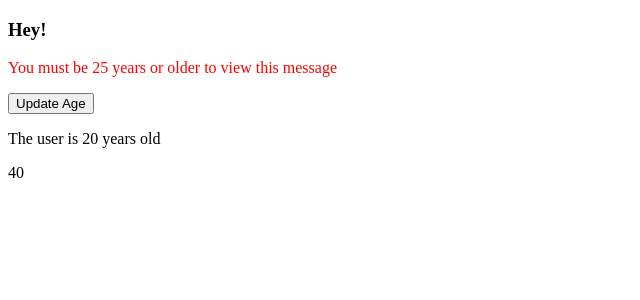
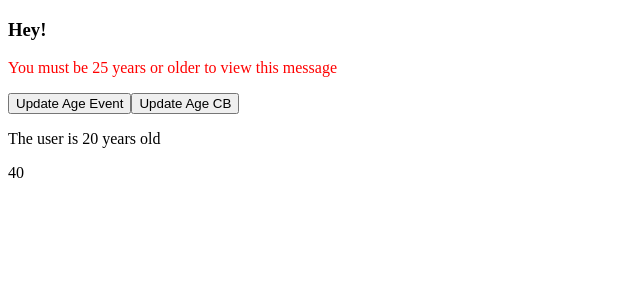
Before and after one commit to signalaero/vue-mastery-udemy-course, a Vue app: page / in a window 1280 px wide. Shown: the top 300 px of the page, without its empty margins (0-640 px from the left). Built offline with nearby package versions, Linux system fonts and the light colour scheme.

Commit message:
update 70 - callback functions

```diff
--- a/src/App.vue
+++ b/src/App.vue
@@ -2,7 +2,7 @@
   <h3>Hey!</h3>
 
   <greeting :age="age"></greeting>
-  <user :age="age" @age-change="updateAge"></user>
+  <user :age="age" @age-change="updateAge" :ageChangeFn="updateAgeCB"></user>
 </template>
 
 <script>
@@ -23,6 +23,9 @@
       methods: {
         updateAge(num) {
           this.age += num
+        },
+        updateAgeCB(num) {
+          this.age += num
         }
       }
  };
--- a/src/components/User.vue
+++ b/src/components/User.vue
@@ -1,5 +1,6 @@
 <template>
-  <button type="button" @click="onClickAge" :disabled="this.age > 130">Update Age</button>
+  <button type="button" @click="onClickAge">Update Age Event</button>
+<button type="button" @click="ageChangeFn(3)">Update Age CB</button>
   <p>The user is {{ age }} years old</p>
   <p>{{ ageDoubled }}</p>
 </template>
@@ -16,7 +17,8 @@
                 // this.onClickAge()
                 return value < 130
             }
-        }
+        },
+        ageChangeFn: Function
     },
     emits: ['age-change'],
     computed: {
```
